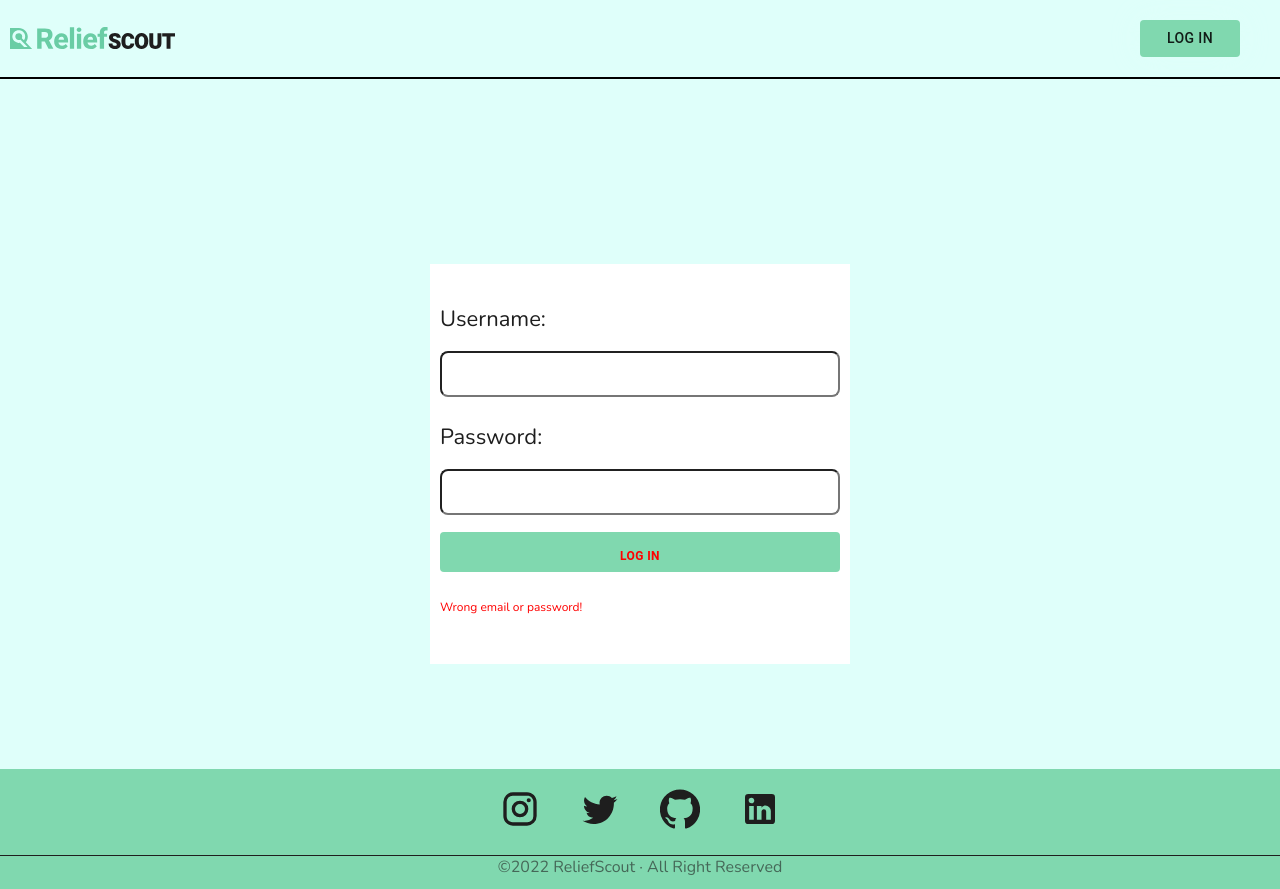
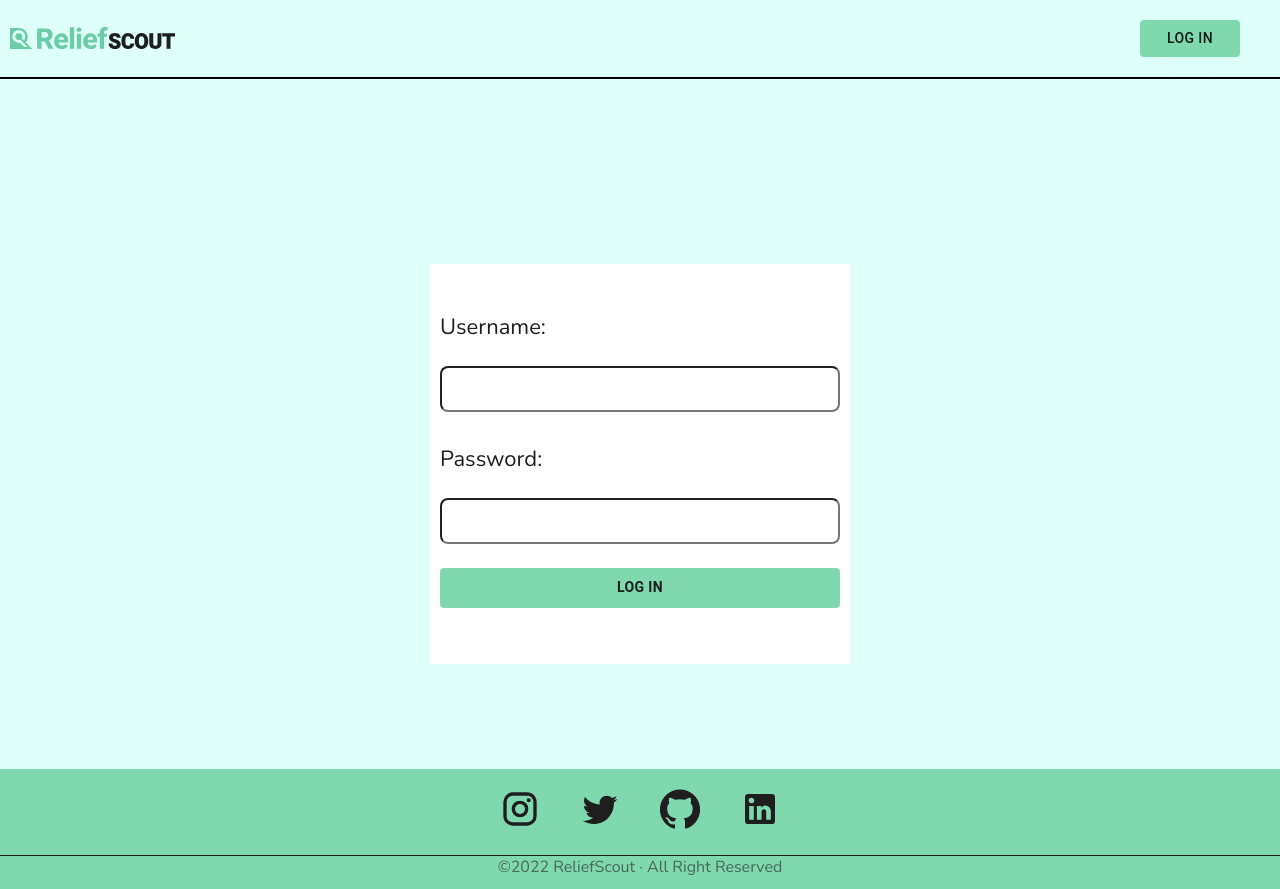
Before and after one commit to petekgithub/fetch-data-mongdb-trytry, a React (Create React App) app: page /login in a window 1280 px wide. Built offline with nearby package versions, Linux system fonts and the light colour scheme.

Commit message:
creating-auth-context-and-state

```diff
--- a/src/Auth/pages/Login/index.tsx
+++ b/src/Auth/pages/Login/index.tsx
@@ -1,14 +1,17 @@
 import React from 'react';
-import { useRef, useState, useEffect } from 'react';
+import { useRef, useState, useEffect, useContext } from 'react';
+import AuthContext from 'context/AuthProvider';
 import styles from "./styles.module.scss";
 import { Link, useNavigate } from 'react-router-dom';
 import { Button } from "@material-ui/core";
 
 
 const Login = () => {
+  // if we succesfully authenticate when we loggin we'll set our new auth state and store it in the global context.
+  const { setAuth } = useContext(AuthContext);
   const navigate = useNavigate();
 
-  const [error, setError] = useState(true);
+  const [error, setError] = useState(false);
   const userRef = useRef<HTMLInputElement>(null);
   const[user, setUser] = useState('');
   const[pwd, setPwd] = useState('');
@@ -46,7 +49,7 @@ const Login = () => {
           required
         />
         <Link to="/listview"><Button className={styles.logInBtn}>Log In</Button></Link>
-        {error && <span>Wrong email or password!</span>}
+        {error &&  <span className={styles.errorMessage}>Wrong email or password!</span>}
       </form>
     </section>
   );
--- a/src/Auth/pages/Login/styles.module.scss
+++ b/src/Auth/pages/Login/styles.module.scss
@@ -32,8 +32,6 @@ section {
         label {
             margin-top: .5rem;
         }
-
-
     }
     .logInBtn {
         padding         : 1rem;
@@ -46,7 +44,7 @@ section {
         cursor          : pointer;
     }
 
-    span {
+    .errorMessage {
         font-size: 12px;
         color: $color-red;
         margin-top: 10px;
--- /dev/null
+++ b/src/context/AuthProvider.tsx
@@ -0,0 +1,26 @@
+import React, { createContext, useState, useContext } from "react";
+
+interface ContextProps {
+  auth: any,
+  setAuth: React.Dispatch<React.SetStateAction<any>>;
+};
+
+const AuthContext = createContext<Partial<ContextProps>>({ auth: '' });
+
+interface Props {
+  children: React.ReactNode;
+}
+
+export const AuthProvider: React.FC<Props> = ({children}) => {
+  const [ auth, setAuth ] = useState({});
+
+  return (
+    <AuthContext.Provider value={{ auth, setAuth }}>
+      {children}
+    </AuthContext.Provider>
+  );
+}
+
+export const useAuth = () => useContext(AuthContext)
+
+export default AuthContext;
--- a/src/index.tsx
+++ b/src/index.tsx
@@ -3,13 +3,16 @@ import { BrowserRouter } from "react-router-dom";
 import React from "react";
 import ReactDOM from "react-dom/client";
 import Root from "Root";
+import { AuthProvider } from "context/AuthProvider";
 
 
 const root = ReactDOM.createRoot(document.getElementById("root")!);
 root.render(
   <React.StrictMode>
     <BrowserRouter>
+      <AuthProvider>
         <Root />
+      </AuthProvider>
     </BrowserRouter>
   </React.StrictMode>
 );
```
Also changed, not shown: src/context/AuthProvide.tsx (deleted, +0 -18 lines).
